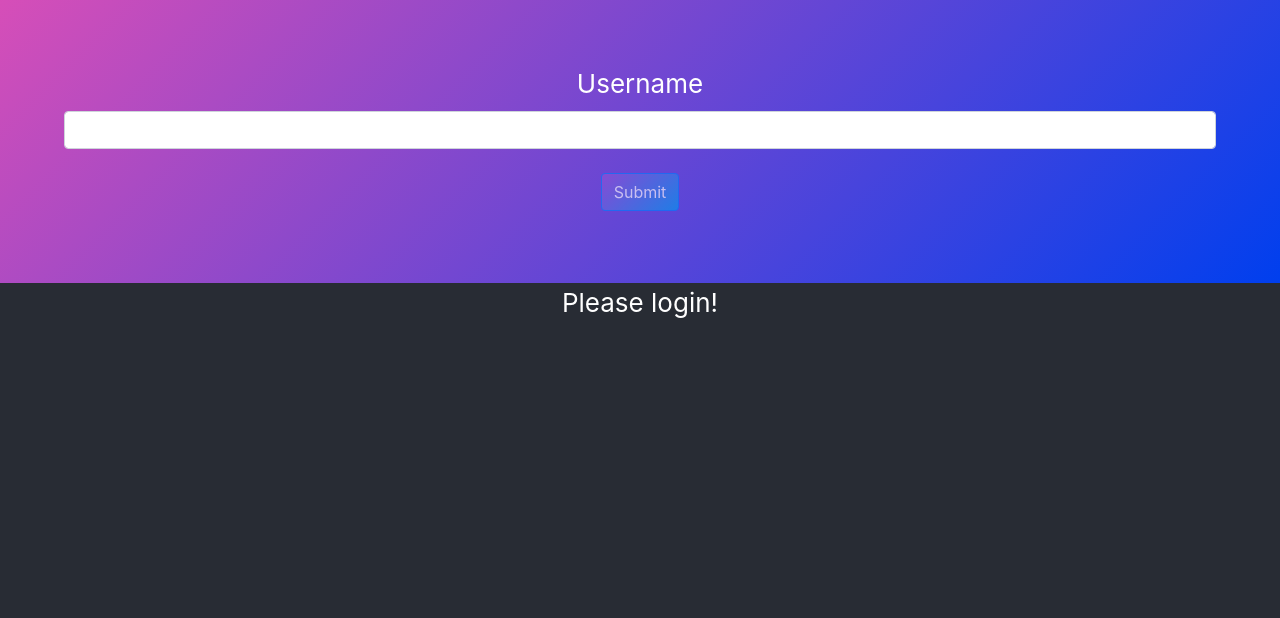
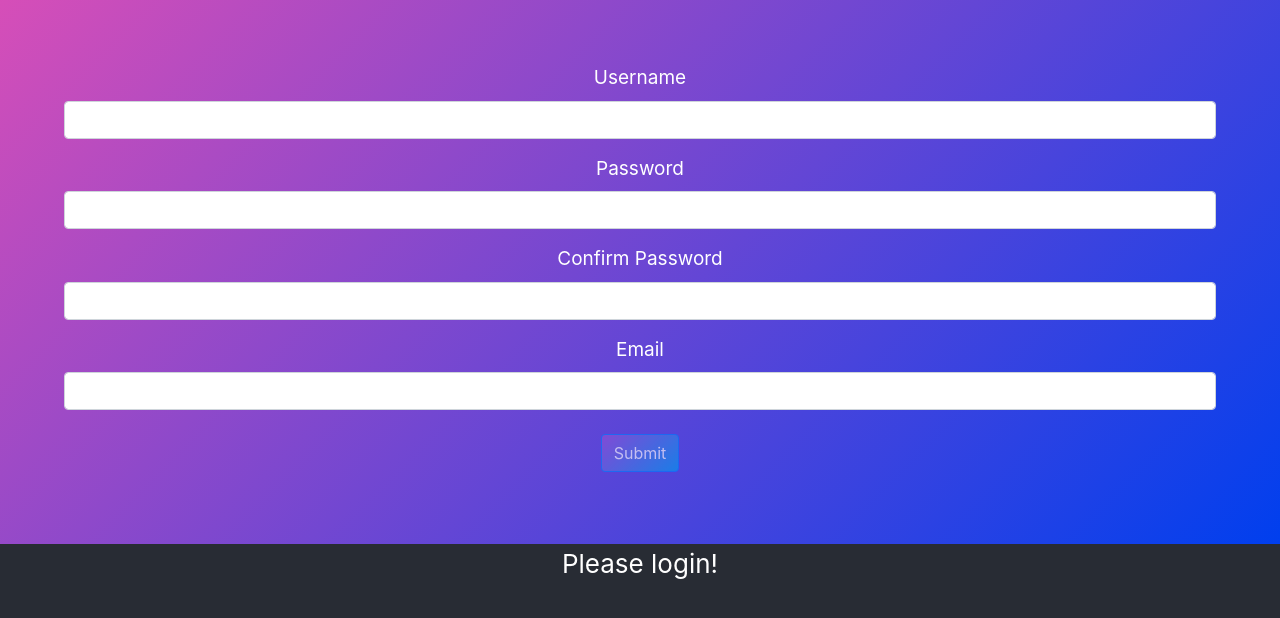
Before and after one commit to jillytot/remote-control, a React (Create React App) app: page / in a window 1280 px wide. Shown: the top 618 px of the page. Built offline with nearby package versions, Linux system fonts and the light colour scheme; no server answers.

Commit message:
Added additional inputs w/ validation, however password match error is buggy

```diff
--- a/src/components/common/input.jsx
+++ b/src/components/common/input.jsx
@@ -1,4 +1,5 @@
 import React from "react";
+import "../../styles/common.css";
 
 const Input = ({ name, label, error, ...rest }) => {
   return (
--- a/src/components/layout/login/login.jsx
+++ b/src/components/layout/login/login.jsx
@@ -6,10 +6,8 @@ import Joi from "joi-browser";
 import "./login.css";
 
 export default class Login extends Form {
-  //Leaving placeholders for future verification steps
   state = {
-    // data: { username: "", password: "", email: "" },
-    data: { username: "" },
+    data: { username: "", password: "", confirm: "", email: "" },
     errors: {},
     isUser: null
   };
@@ -21,15 +19,26 @@ export default class Login extends Form {
       .max(25)
       .alphanum()
       .trim()
-      .label("Username")
-    // password: Joi.string()
-    //   .required()
-    //   .min(5)
-    //   .label("Password"),
-    // email: Joi.string()
-    //   .email()
-    //   .required()
-    //   .label("Email")
+      .label("Username"),
+    password: Joi.string()
+      .required()
+      .min(5)
+      .label("Password"),
+    confirm: Joi.string()
+      .required()
+      .equal(Joi.ref("password"))
+      .options({
+        language: {
+          any: {
+            allowOnly: "!!Passwords do not match"
+          }
+        }
+      })
+      .label("Confirm Password"),
+    email: Joi.string()
+      .email()
+      .required()
+      .label("Email")
   };
 
   // componentDidMount() {
@@ -72,11 +81,11 @@ export default class Login extends Form {
   render() {
     return (
       <div className="register-form">
-        {/* <h1>Enter a Username</h1> */}
         <form onSubmit={this.handleSubmit}>
           {this.renderInput("username", this.handleFeedback())}
-          {/* {this.renderInput("password", "Password", "password")}
-          {this.renderInput("email", "Email", "email")} */}
+          {this.renderInput("password", "Password", "password")}
+          {this.renderInput("confirm", "Confirm Password", "confirm")}
+          {this.renderInput("email", "Email", "email")}
           {this.renderButton("Submit")}
         </form>
       </div>
--- a/src/styles/common.css
+++ b/src/styles/common.css
@@ -27,3 +27,17 @@
   padding: 5px 10px;
   color: #c92c43;
 }
+
+.alert {
+  font-size: 12px;
+  padding: 5px;
+  background-color: red;
+}
+
+.alert-danger {
+  font-size: 12px;
+}
+
+.form-group {
+  font-size: calc(3px + 2vmin);
+}
```
